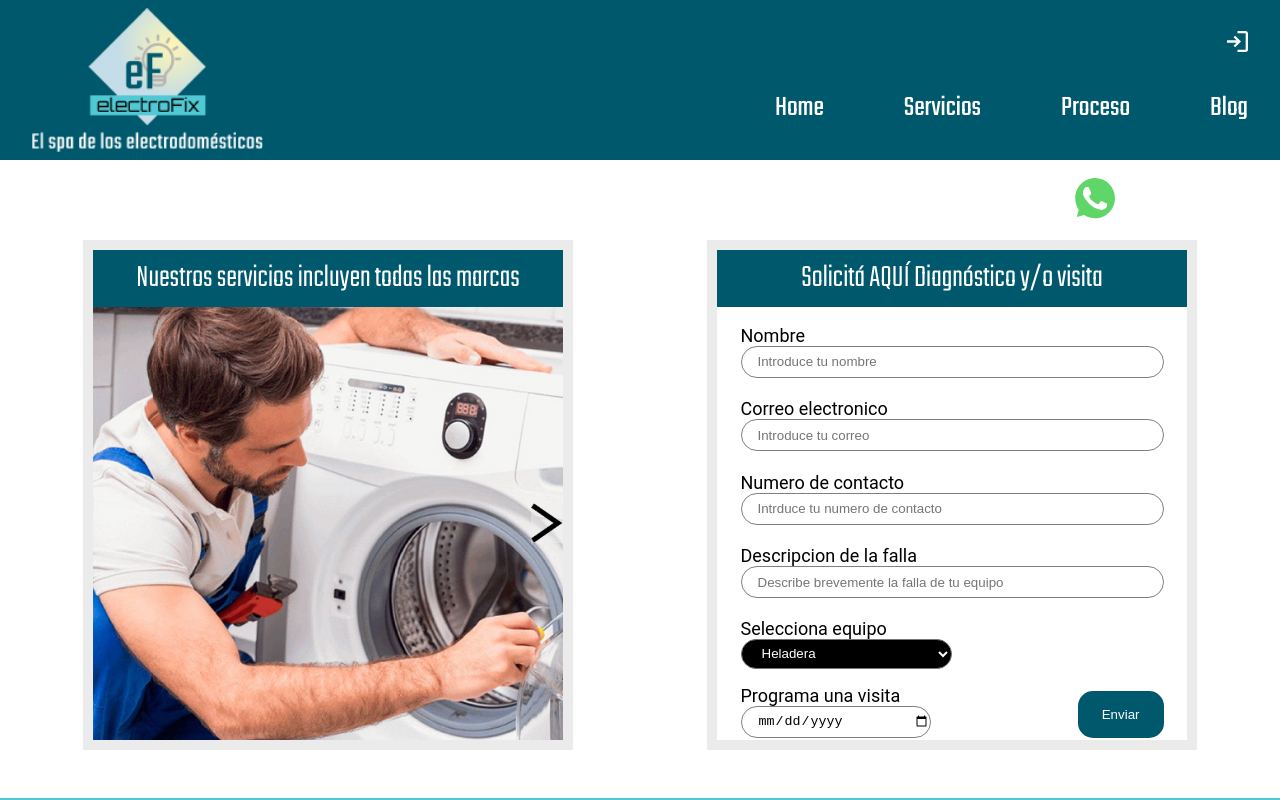
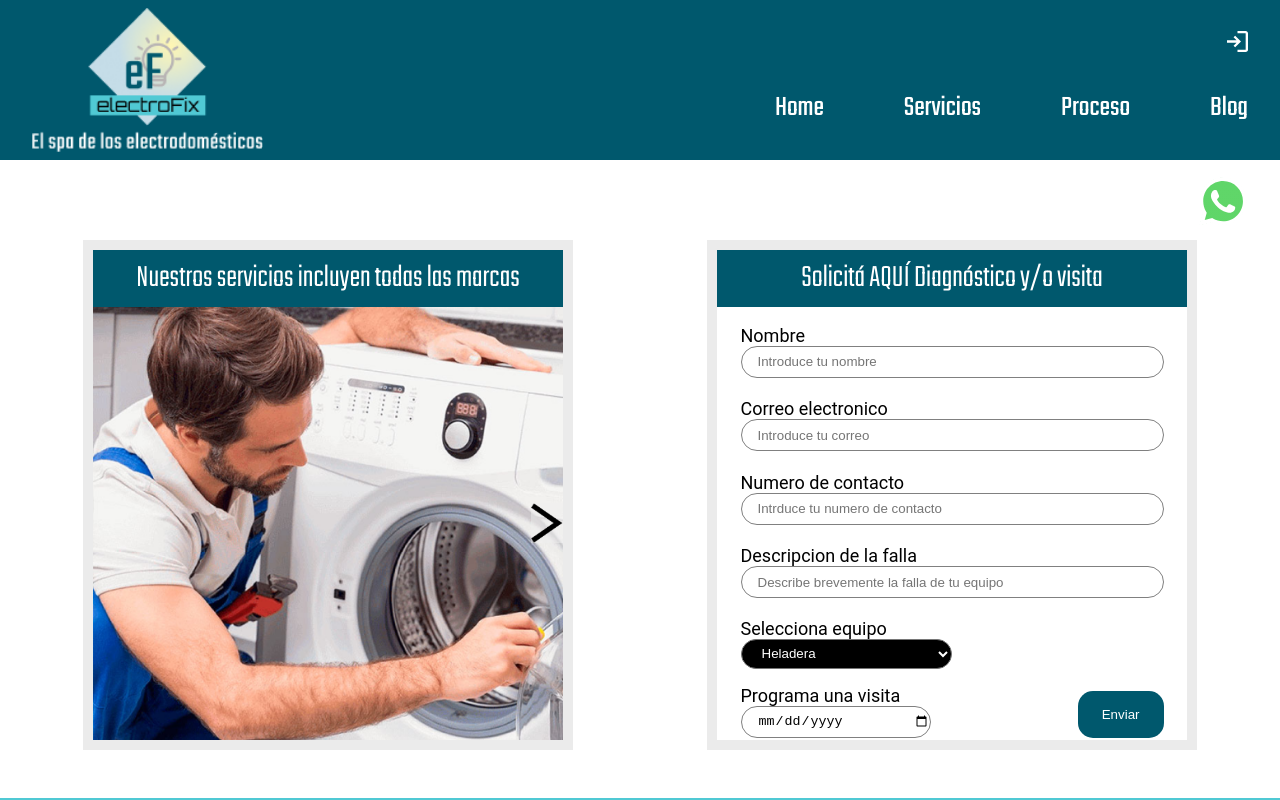
Before and after one commit to agusder95/electroFix, a React (Vite) app: page / in a window 1280 px wide. Shown: the top 800 px of the page. Built offline with nearby package versions, Linux system fonts and the light colour scheme.

Commit message:
arreglo whatsapp tapaba header

```diff
--- a/src/components/floatImag/styles.scss
+++ b/src/components/floatImag/styles.scss
@@ -15,13 +15,18 @@
   */
   z-index: 9999;
   position: fixed;
-  right: 8rem;
-  bottom: 35rem;
-  justify-content: center;
+
+  justify-content: right;
 
   display: flex;
 
+  right: 0rem;
+  top: 10rem;
+  padding: 15px;
+  transition: top 0.3s;
+
   padding: 15px 33px;
+
   .FloatIconImg {
     width: 3rem;
     //  position: absolute;
@@ -29,3 +34,7 @@
     left: -15px;
   }
 }
+
+.floatImag:is(header.shrink + .AppWrapper .floatImag) {
+  top: 5rem;
+}
```
Also changed, not shown: src/App.jsx (line endings or trailing spaces).
